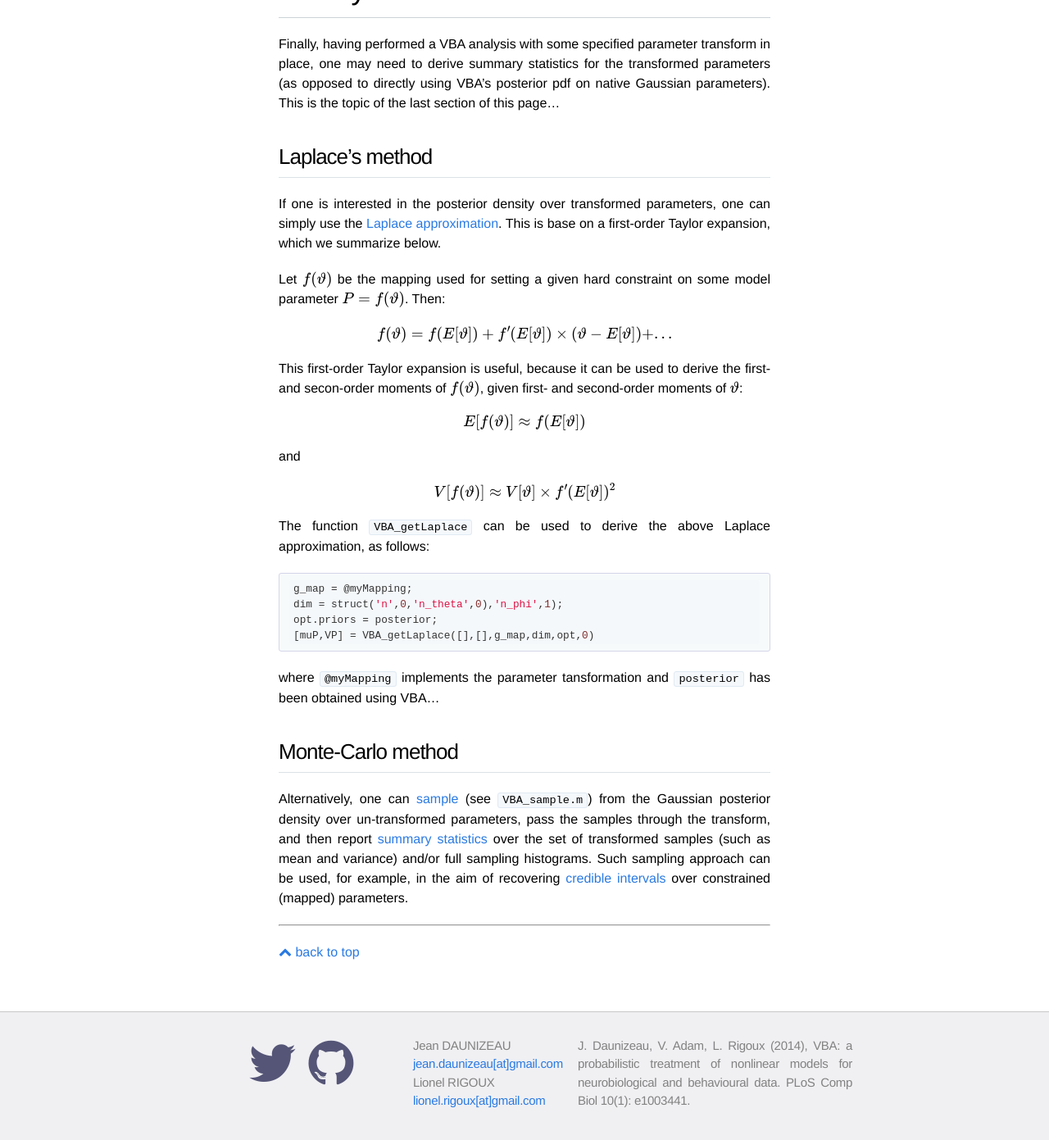
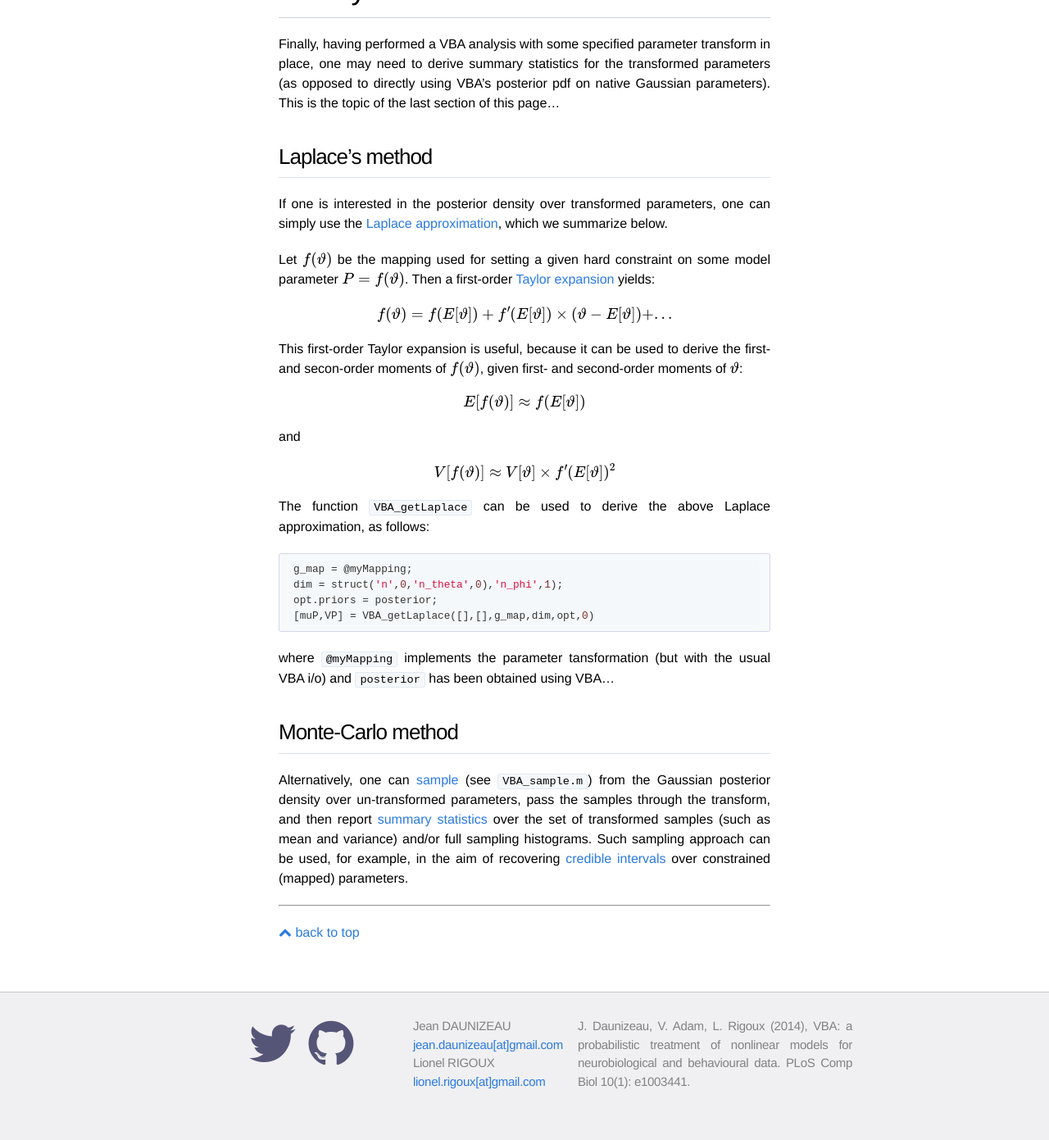
Before and after one commit to MBB-team/VBA-toolbox, a Jekyll site: the page built from _wiki/param-transform.md, in a window 1280 px wide and 1400 px high, scrolled down 3029 px. Shown: the top 1391 px of the window at 82% size. Built offline with Jekyll 4.4.1, drawn with Linux system fonts in a browser that asks for light colours; nearby versions of some CDN libraries; formulas are drawn with MathJax 3.

Commit message:
Update param-transform.md

````diff
--- a/_wiki/param-transform.md
+++ b/_wiki/param-transform.md
@@ -63,9 +63,9 @@ Finally, having performed a VBA analysis with some specified parameter transform
 
 ## Laplace's method
 
-If one is interested in the posterior density over transformed parameters, one can simply use the [Laplace approximation](https://en.wikipedia.org/wiki/Laplace's_method). This is base on a first-order Taylor expansion, which we summarize below.
+If one is interested in the posterior density over transformed parameters, one can simply use the [Laplace approximation](https://en.wikipedia.org/wiki/Laplace's_method), which we summarize below.
 
-Let $$f(\vartheta)$$ be the mapping used for setting a given hard constraint on some model parameter $$P=f(\vartheta)$$. Then:
+Let $$f(\vartheta)$$ be the mapping used for setting a given hard constraint on some model parameter $$P=f(\vartheta)$$. Then a first-order [Taylor expansion](https://en.wikipedia.org/wiki/Taylor_series) yields:
 
 $$ f(\vartheta) = f(E[\vartheta]) + f'(E[\vartheta])\times\left(\vartheta-E[\vartheta]\right) + ... $$
 
@@ -86,7 +86,7 @@ opt.priors = posterior;
 [muP,VP] = VBA_getLaplace([],[],g_map,dim,opt,0)
 ```
 
-where `@myMapping` implements the parameter tansformation and `posterior` has been obtained using VBA...
+where `@myMapping` implements the parameter tansformation (but with the usual VBA i/o) and `posterior` has been obtained using VBA...
 
 
 ## Monte-Carlo method
````
